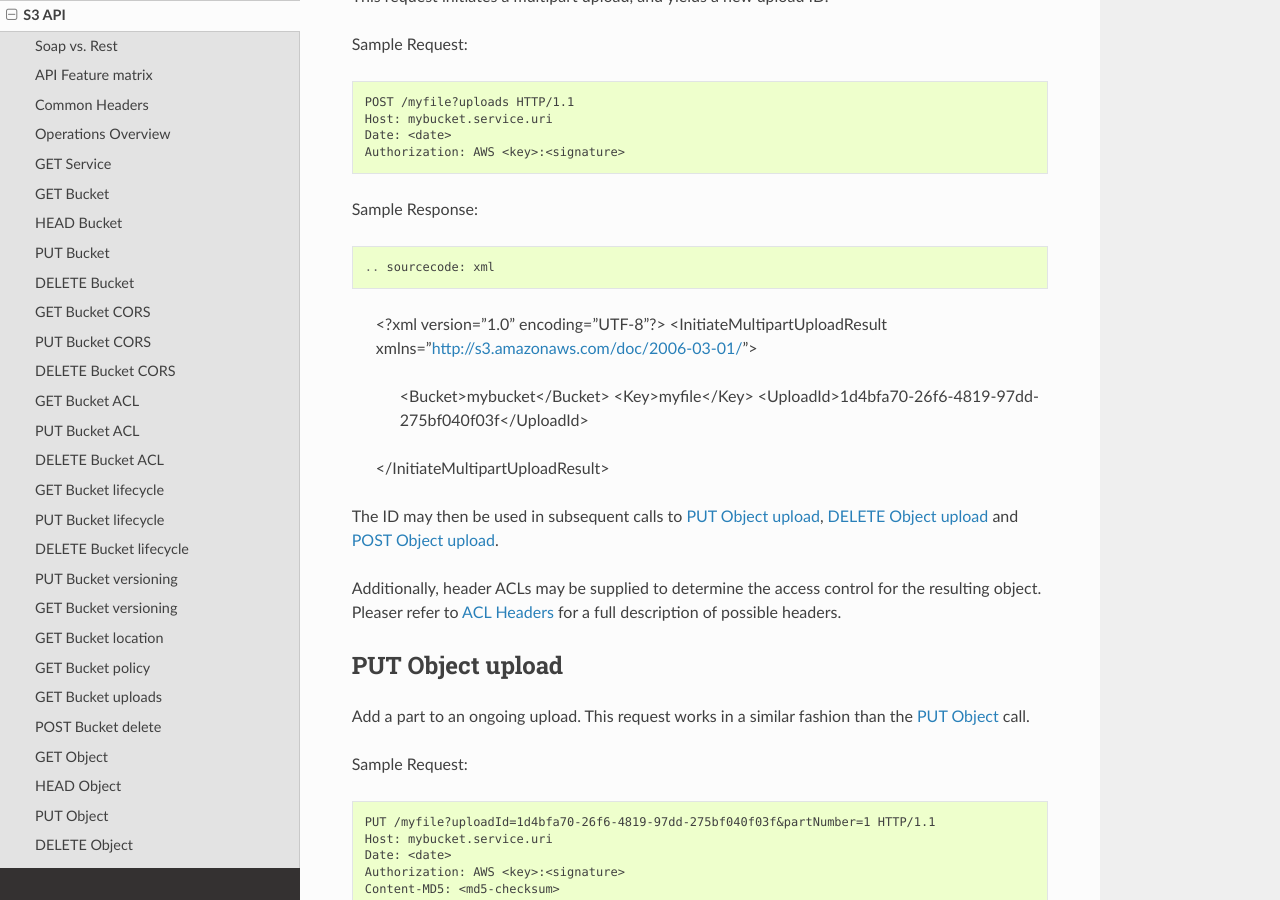
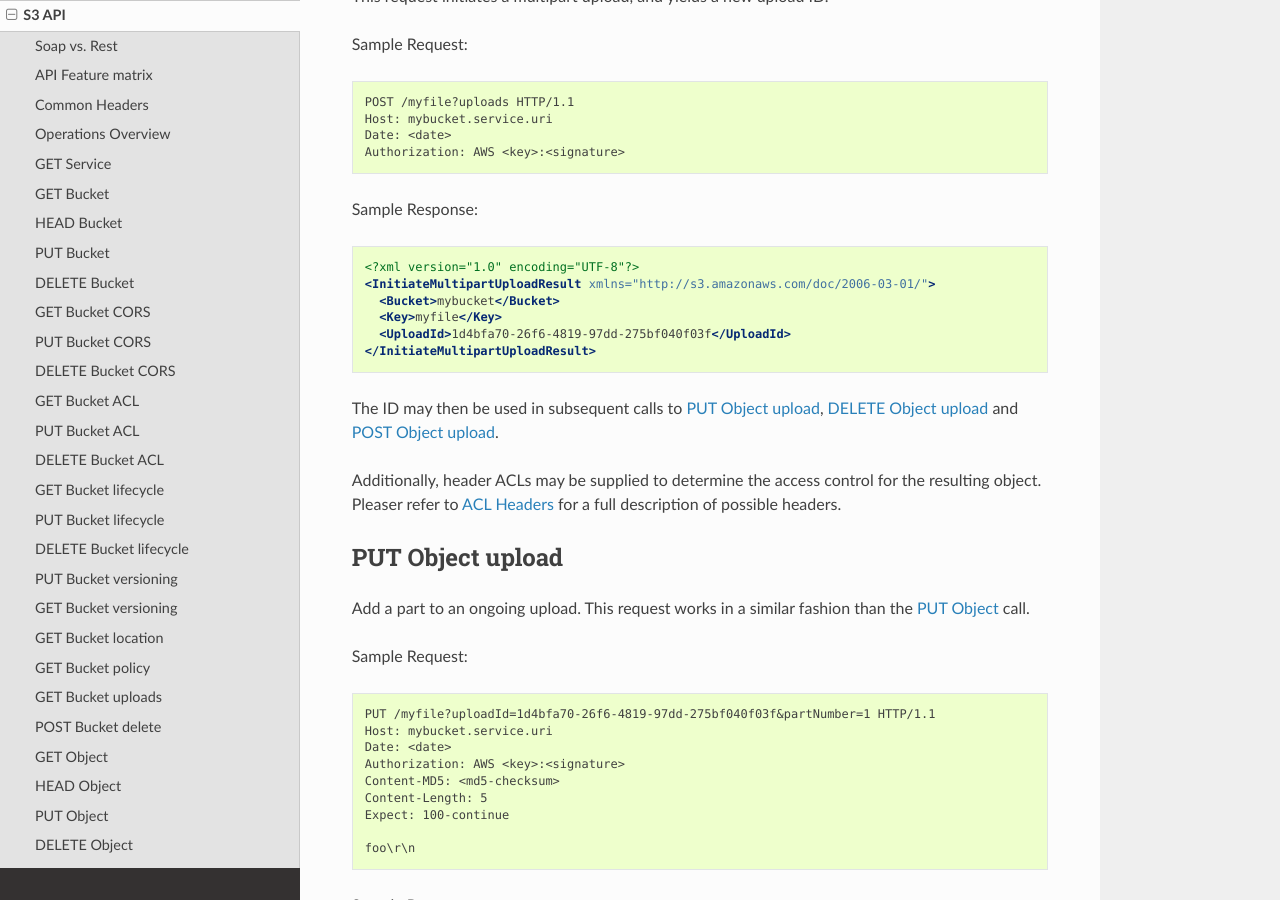
Before and after one commit to exoscale/pithos, a Sphinx documentation site: the page built from doc/source/api.rst, in a window 1280 px wide and 900 px high, scrolled down 14670 px. Built offline with Sphinx 7.4.7 and the Read the Docs theme 2.0.0, drawn with Linux system fonts in a browser that asks for light colours.

```diff
--- a/doc/source/api.rst
+++ b/doc/source/api.rst
@@ -799,9 +799,9 @@ Sample Request::
   Date: <date>
   Authorization: AWS <key>:<signature>
 
-Sample Response::
+Sample Response:
 
-.. sourcecode: xml
+.. sourcecode:: xml
 
   <?xml version="1.0" encoding="UTF-8"?>
   <InitiateMultipartUploadResult xmlns="http://s3.amazonaws.com/doc/2006-03-01/">
```
